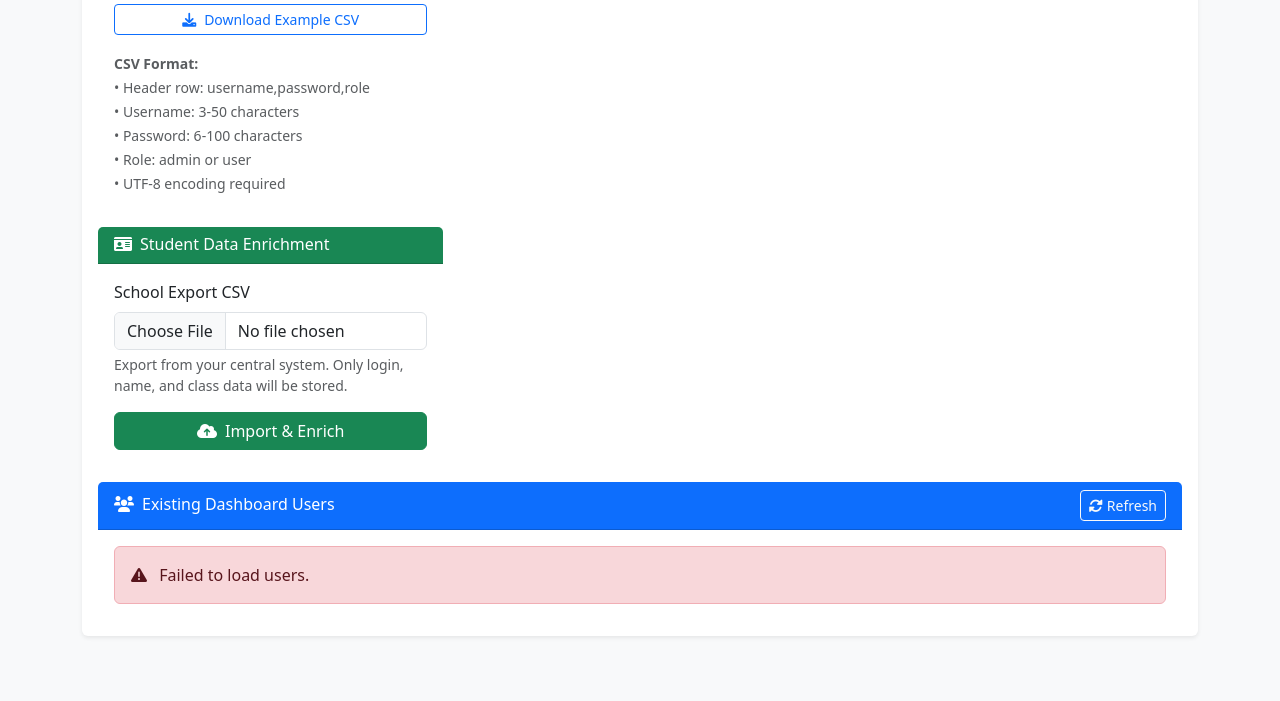
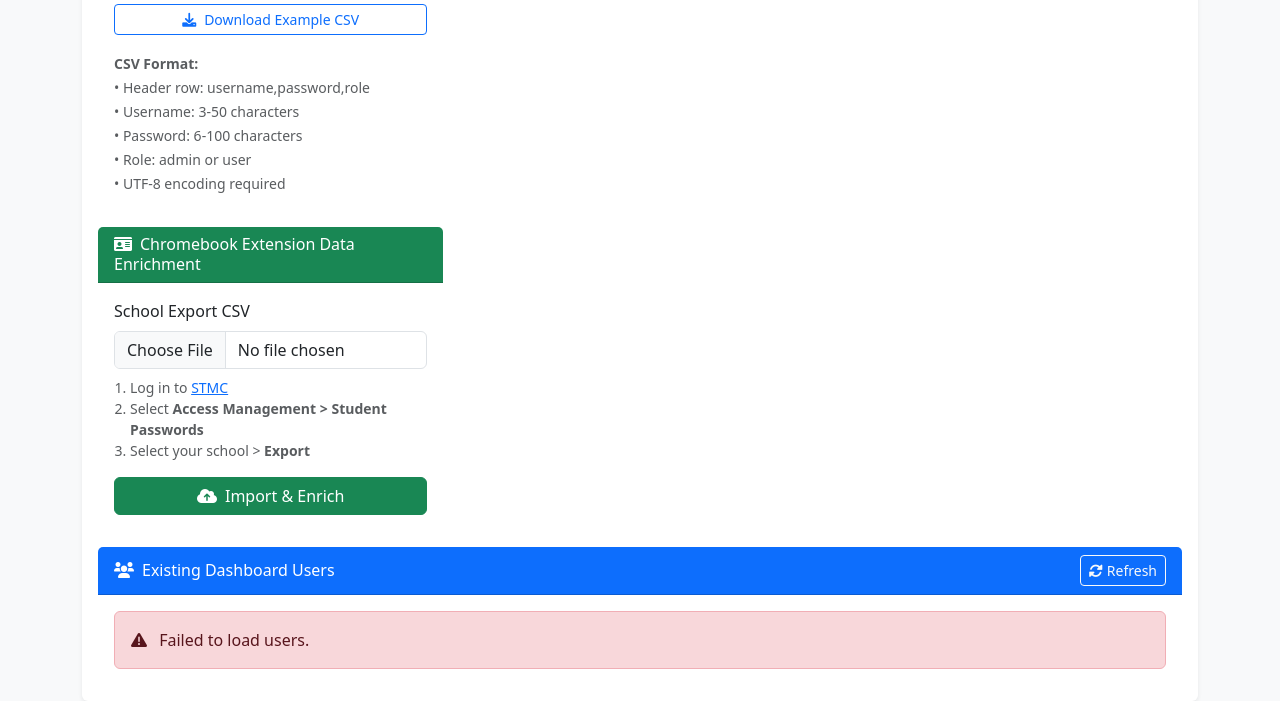
Before and after one commit to hefi46/BrowserReporterConsole, a FastAPI app: template backend/templates/admin.html in a window 1280 px wide. Shown: the part 743-1444 px from the top of the page. Before the commit the page ends 1380 px from the top, so only its background shows below. Run offline with FastAPI, Linux system fonts and the light colour scheme; the template is opened without the code that fills it, so the values that code supplies are empty; parts of the project's set-up code (start-up, migrations or seed data) failed here and were passed over; some libraries are stand-ins or nearby versions.

Commit message:
fix(admin): update enrichment card heading and add STMC export instructions
Co-Authored-By: Claude Sonnet 4.6 <noreply@anthropic.com>

```diff
--- a/backend/templates/admin.html
+++ b/backend/templates/admin.html
@@ -102,13 +102,19 @@
                         </div>
                         <div class="card mt-3">
                             <div class="card-header bg-success text-white">
-                                <h6 class="mb-0"><i class="fas fa-id-card me-2"></i>Student Data Enrichment</h6>
+                                <h6 class="mb-0"><i class="fas fa-id-card me-2"></i>Chromebook Extension Data Enrichment</h6>
                             </div>
                             <div class="card-body">
                                 <div class="mb-3">
                                     <label for="enrichmentFile" class="form-label">School Export CSV</label>
                                     <input type="file" class="form-control" id="enrichmentFile" accept=".csv" required>
-                                    <div class="form-text">Export from your central system. Only login, name, and class data will be stored.</div>
+                                    <div class="form-text mt-2">
+                                        <ol class="mb-1 ps-3">
+                                            <li>Log in to <a href="https://stmc.education.vic.gov.au/" target="_blank" rel="noopener">STMC</a></li>
+                                            <li>Select <strong>Access Management &gt; Student Passwords</strong></li>
+                                            <li>Select your school &gt; <strong>Export</strong></li>
+                                        </ol>
+                                    </div>
                                 </div>
                                 <button type="button" class="btn btn-success w-100" onclick="importStudentEnrichment()">
                                     <i class="fas fa-cloud-upload-alt me-2"></i>Import &amp; Enrich
```
